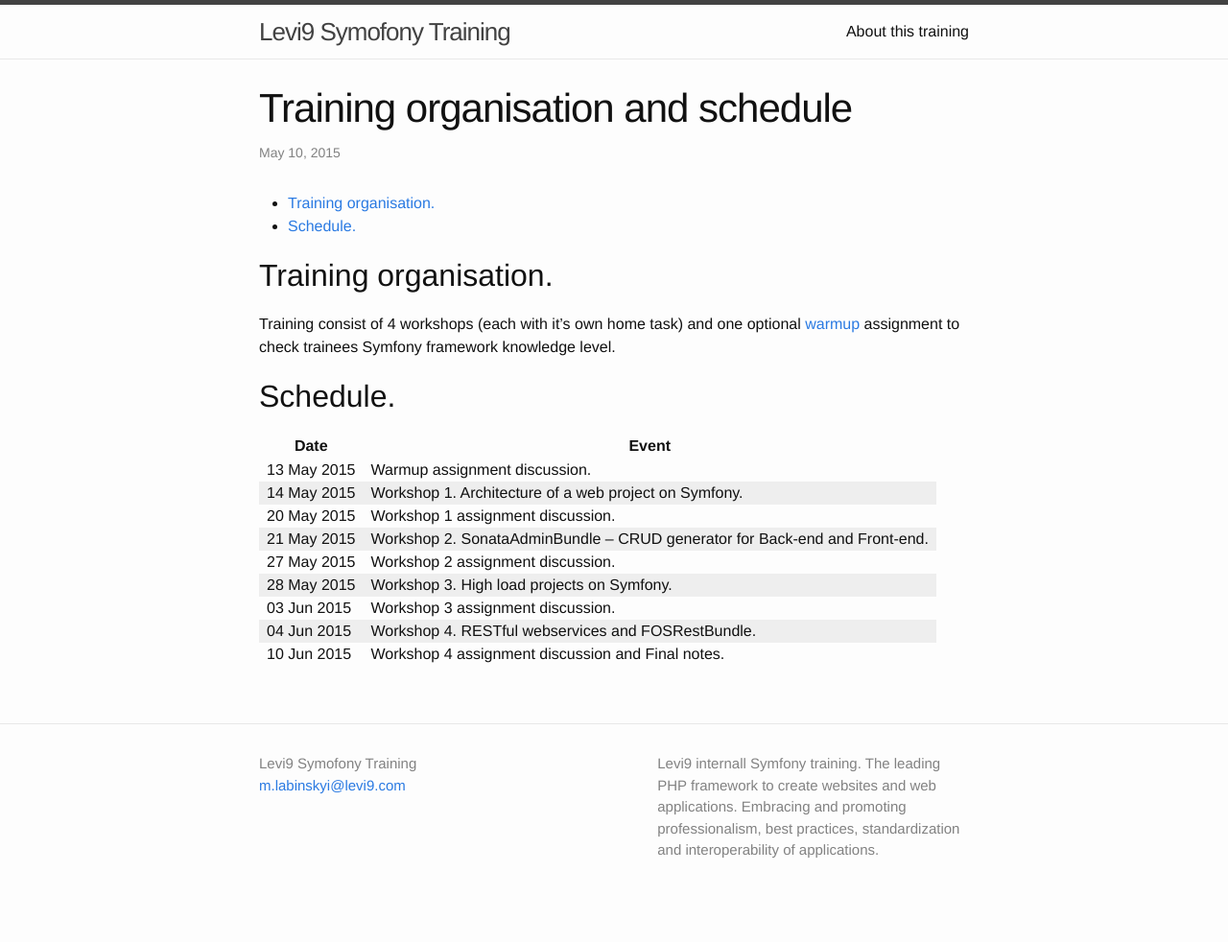
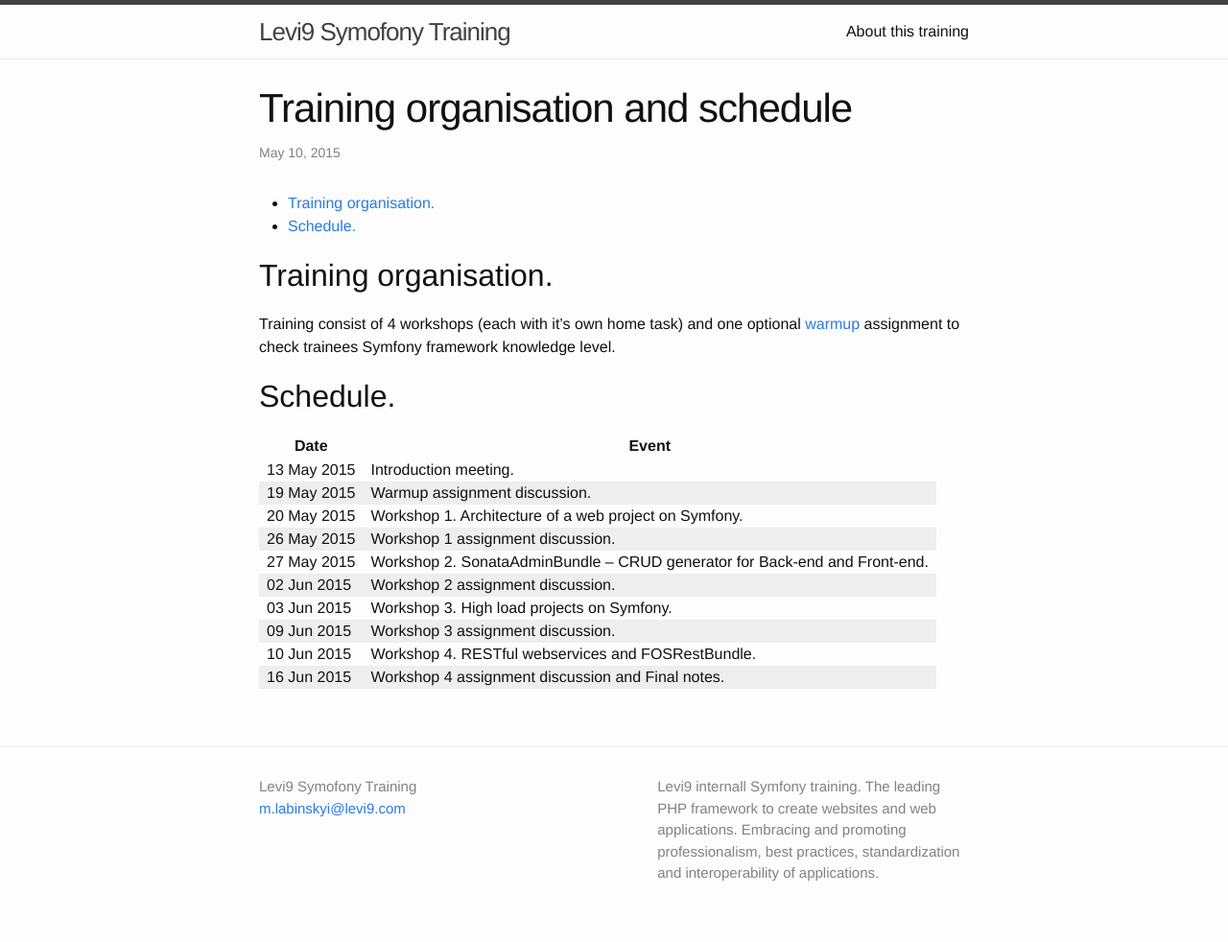
Before and after one commit to e-moe/sf-levi9, a Jekyll site: the page built from _posts/2015-05-10-introduction.markdown, in a window 1280 px wide. Shown: the whole page at 96% size. Built offline with Jekyll 4.4.1, drawn with Linux system fonts in a browser that asks for light colours; before the commit the page ends 958 px from its top, so only the background shows below that.

Commit message:
schedule upd

```diff
--- a/_data/schedule.yml
+++ b/_data/schedule.yml
@@ -1,26 +1,29 @@
 - date: '2015-05-13'
+  name: Introduction meeting.
+
+- date: '2015-05-19'
   name: Warmup assignment discussion.
 
-- date: '2015-05-14'
+- date: '2015-05-20'
   name: Workshop 1. Architecture of a web project on Symfony.
 
-- date: '2015-05-20'
+- date: '2015-05-26'
   name: Workshop 1 assignment discussion.
 
-- date: '2015-05-21'
+- date: '2015-05-27'
   name: Workshop 2. SonataAdminBundle – CRUD generator for Back-end and Front-end.
 
-- date: '2015-05-27'
+- date: '2015-06-02'
   name: Workshop 2 assignment discussion.
 
-- date: '2015-05-28'
+- date: '2015-06-03'
   name: Workshop 3. High load projects on Symfony.
 
-- date: '2015-06-03'
+- date: '2015-06-09'
   name: Workshop 3 assignment discussion.
 
-- date: '2015-06-04'
+- date: '2015-06-10'
   name: Workshop 4. RESTful webservices and FOSRestBundle.
 
-- date: '2015-06-10'
+- date: '2015-06-16'
   name: Workshop 4 assignment discussion and Final notes.
```
